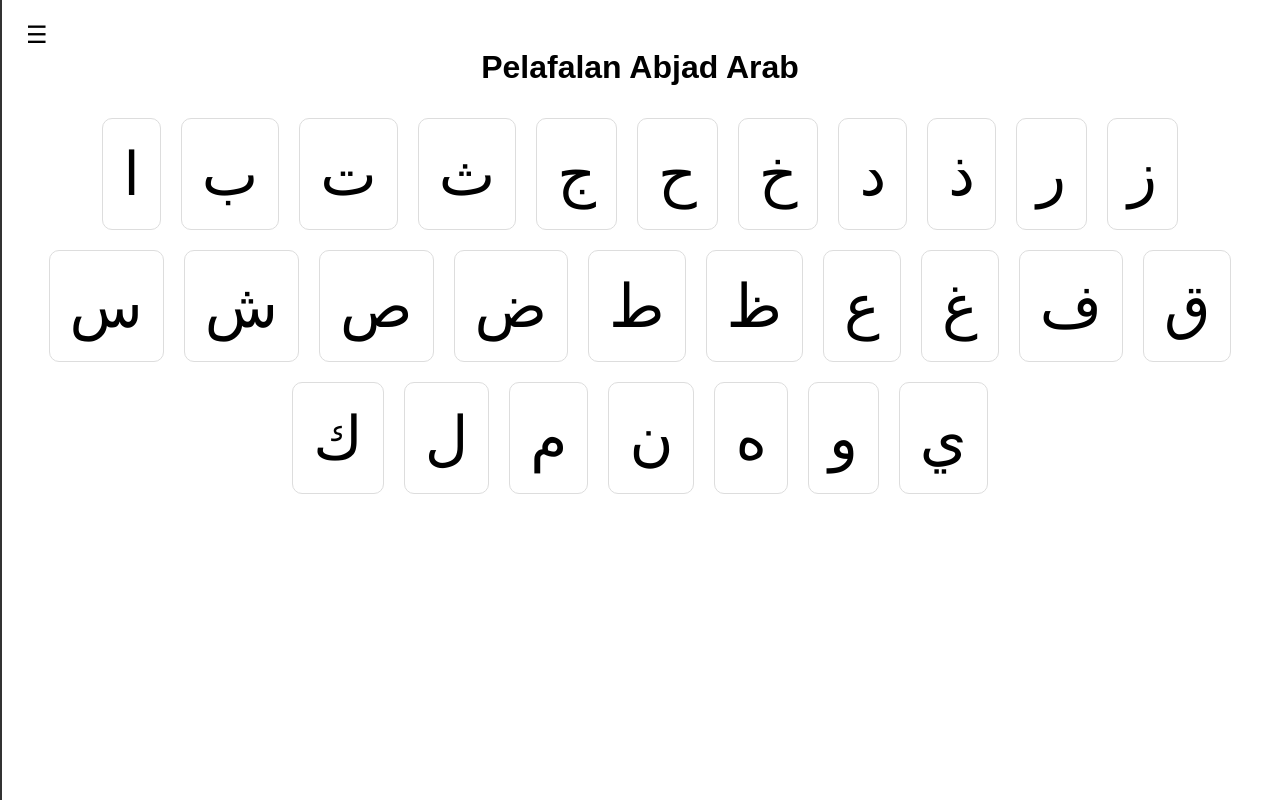
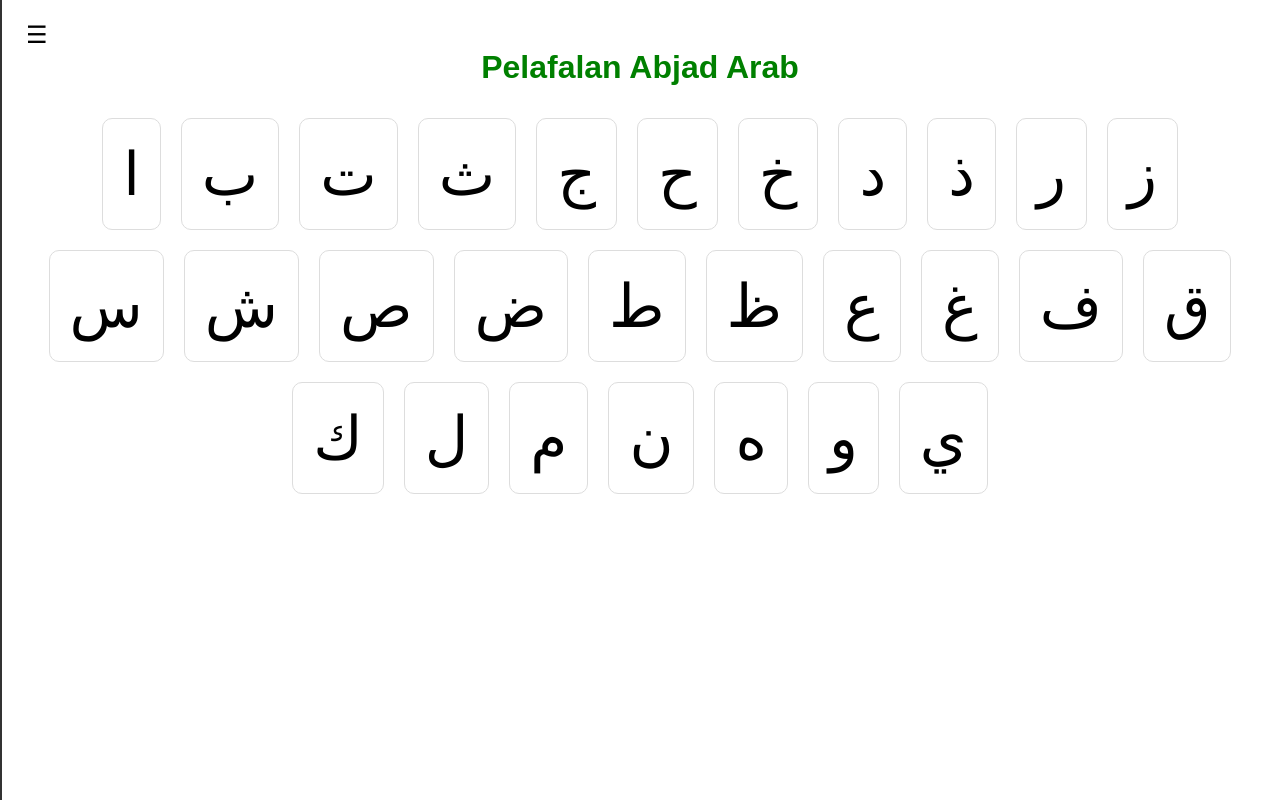
Before and after one commit to adirasa-jumiang/learning-hijaiyah, a plain HTML site: page index.html in a window 1280 px wide. Drawn offline with Linux system fonts and the light colour scheme.

Commit message:
Update index.html

```diff
--- a/index.html
+++ b/index.html
@@ -90,7 +90,7 @@
 
   <div class="overlay" id="overlay" onclick="toggleSidebar()"></div>
 
-  <h1>Pelafalan Abjad Arab</h1>
+  <h1 style="color: green;">Pelafalan Abjad Arab</h1>
   <div id="daftar-huruf"></div>
 
   <script>
```
